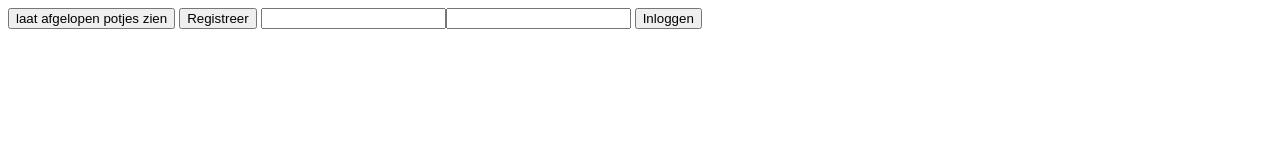
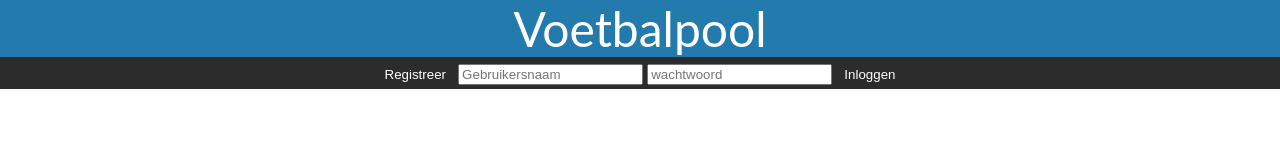
Before and after one commit to damianSmits/voetbalpool, a website: page client/index.html in a window 1280 px wide. Drawn offline with nearby package versions, Linux system fonts and the light colour scheme; no server answers.

Commit message:
iets van UI toegevoegd

```diff
--- a/client/index.html
+++ b/client/index.html
@@ -6,13 +6,17 @@
 
         <title>Foebelpooltje</title>
         <meta name="description" content="The foebel pool for the whole family">
+        <link rel="stylesheet" href="style/standard.css">
         <script src="https://cdn.jsdelivr.net/npm/vue/dist/vue.js"></script>
 
     </head>
-
-    <header id="mainheader" class="header">
+    <header id="mainHeader" class="header">
+            <center>Voetbalpool</center>
+        </header>
+    <header id="mainHeader" class="header">
     </header>
     <body>
+
 
         <div id = "app">
             <links
@@ -26,6 +30,8 @@
             v-on:user-login="userLogin"
             v-bind:user-name="userName">
             </links>
+
+
 
             <admin-screen
             v-if=haveAdminRights
--- a/client/src/components.js
+++ b/client/src/components.js
@@ -82,7 +82,7 @@ computed: {
 methods: {
     hideAllScreens(){
         this.haveAdminRights=false;
-        this.showPlayed=false;
+        //this.showPlayed=false;
         this.showMatchesForResult=false;
         this.predictMatches=false;
         this.showRegisterForm = false;
--- a/client/src/links.js
+++ b/client/src/links.js
@@ -1,6 +1,6 @@
 export default {
     created(){
-        this.checkUser()
+        this.getPlayedMatches();
     },
     data() {
         return {
@@ -13,20 +13,26 @@ export default {
     },
     template: `
         <div>
-            <button v-on:click="adminRights" v-if=isAdmin>admin</button>
-            <button v-on:click="getPlayedMatches">laat afgelopen potjes zien</button>
-            <button v-on:click="showMatchesToPredict" v-if=!isNotLoggedIn>voorspel komende potjes</button>
-            <button v-on:click="showMyPredictions" v-if=!isNotLoggedIn>Mijn voorspellingen</button>
-            <button v-on:click="showLeaderboard" v-if=!isNotLoggedIn>leaderboard</button>
-            <button v-on:click="showRegisterUser" v-if=isNotLoggedIn>Registreer</button>
-            <input v-model="userName" align="" v-if=isNotLoggedIn></input><input v-model="password" type="password" v-if=isNotLoggedIn></input>
-            <button v-on:click="userLogin" v-if=isNotLoggedIn>Inloggen</button>
-            <button v-on:click="userLogOff" v-if=!isNotLoggedIn>Uitloggen</button>
-            {{ loginName }}
+        <header id="linkHeader">
+            <button class = "headerButton" v-on:click="adminRights" v-if=isAdmin>admin</button>
+            <button class = "headerButton" v-on:click="showMatchesToPredict" v-if=!isNotLoggedIn>voorspel komende potjes</button>
+            <button class = "headerButton" v-on:click="showMyPredictions" v-if=!isNotLoggedIn>Mijn voorspellingen</button>
+            <button class = "headerButton" v-on:click="showLeaderboard" v-if=!isNotLoggedIn>leaderboard</button>
+            <button class = "headerButton" v-on:click="showRegisterUser" v-if=isNotLoggedIn>Registreer</button>
+            <button class = "headerButton" v-on:click="userLogOff" v-if=!isNotLoggedIn>Uitloggen</button>
+
+            <input v-model="userName" placeholder="Gebruikersnaam" v-if=isNotLoggedIn></input>
+
+            <input v-model="password" type="password" placeholder = "wachtwoord" v-if=isNotLoggedIn></input>
+
+            <button class = "headerButton" v-on:click="userLogin" v-if=isNotLoggedIn>Inloggen</button>
+
+            <label v-if=!isNotLoggedIn><font color="white">Welkom, {{ loginName }}</font></label>
+            </header>
         </div>
     `,
     computed: {
-
+        //<button class = "headerButton" v-on:click="getPlayedMatches">laat afgelopen potjes zien</button>
     },
     methods: {
         checkUser(){
--- /dev/null
+++ b/client/style/standard.css
@@ -0,0 +1,55 @@
+body {
+    font-family: 'Lato', sans-serif;
+    padding: 0px;
+    margin: 0px;
+
+    --primary-color: #237aad;
+    --accent-color: rgb(44, 44, 44);
+    --light-text-color: rgb(44, 44, 44);
+    --link-color: #FFFFFF;
+    --button-color: rgb(44, 44, 44);
+}
+
+#mainHeader {
+    background-color: var(--primary-color);
+    font-size: 3rem;
+    color: white;
+    width:100%;
+}
+
+#linkHeader {
+    height: 2rem;
+    line-height: 2rem;
+    background-color: var(--accent-color);
+	width: 100%;
+    text-align: center;
+    top: 3.4em;
+}
+
+a:link{
+	color: white;
+	text-decoration: none;
+}
+
+a:visited{
+	color: white;
+	text-decoration: none;
+}
+a:hover{
+	color: white;
+	text-decoration: none;
+}
+a:active{
+	color: white;
+	text-decoration: none;
+}
+
+.headerButton {
+  background-color: var(--button-color);
+  border: none;
+  color: white;
+  text-align: center;
+  display: inline-block;
+  margin: 4px 2px;
+  cursor: pointer;
+}
```
Also changed, not shown: main.js (+6 -2 lines).
